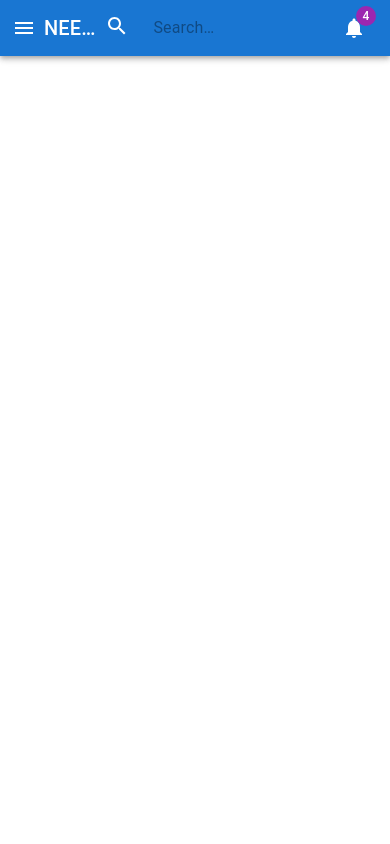
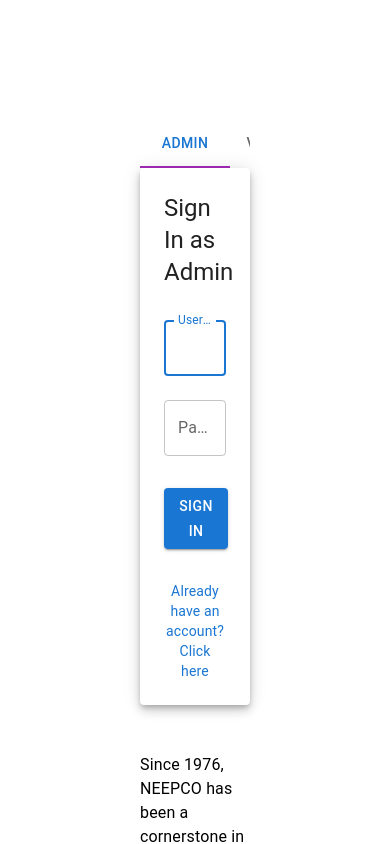
Before and after one commit to GURPARTAP001/neepco, a React (Create React App) app: page /Login in a window 390 px wide. Before the commit this address had no page. Shown: the top 844 px of the page. Built offline with nearby package versions, Linux system fonts and the light colour scheme.

Commit message:
made the site responsive and added the link on the login page for the sign up page

```diff
--- a/src/Admin_components/Admin_tender_view_btn.js
+++ b/src/Admin_components/Admin_tender_view_btn.js
@@ -21,7 +21,7 @@
   amount: "$5,000,000",
   lastDate: "2023-12-31",
   duration: "24 months",
-  image: "https://via.placeholder.com/400" // Replace with an actual image URL
+  image: "https://th.bing.com/th/id/OIP.YAXlTjvtEKchdMVc5laZhwHaE8?rs=1&pid=ImgDetMain" // Replace with an actual image URL
 };
 
 const Admin_tender_view_btn = ({ open, handleClose, tenderId }) => {
--- a/src/App.js
+++ b/src/App.js
@@ -16,6 +16,7 @@
 import Admin_tender_view_btn from './Admin_components/Admin_tender_view_btn';
 
 
+
 function App() {
   return (
     <div className="App">
@@ -28,19 +29,19 @@
       <Router>
         {/* <Login/> */}
       {/* <Nav_Bar/> */}
-      <Admin_nav/>
+      {/* <Admin_nav/> */}
       {/* <Admin_dashboard/> */}
       {/* <Profile/> */}
       <Routes>
-        {/* <Route path="/" element={<Container/> } /> */}
+        <Route path="/" element={<Container/> } />
         <Route path="/Admin_dashboard" element={<Admin_dashboard/> } />
-
-
         <Route path="/proposal-form" element={ <Send_proposal_page/>} />
         <Route path="Pending_payments" element={ <Pending_payments/>} />
         <Route path="/Admin_payments_page" element={ <Admin_payments_page/>} />
         <Route path="/Vender_profile" element={ <Profile/>} />
+        <Route path="/Login" element={ <Login/>} />
         <Route path="/Upload_tenders" element={ <Admin_upload_tender/>}/>
+        <Route path="/SignUp" element={ <SignIn/>}/>
          {/* Add other routes as needed */}
        </Routes>
     </Router>
--- a/src/components/Login.js
+++ b/src/components/Login.js
@@ -121,6 +121,11 @@
                 >
                   Sign In
                 </Button>
+                <Typography variant="body2" sx={{ mt: 2, textAlign: 'center', cursor: 'pointer', color: 'primary.main' }}
+    onClick={() => navigate('/SignUp')} // Replace with your route
+  >
+    Already have an account? Click here
+  </Typography>
               </Box>
             </Paper>
           </Grid>
```
